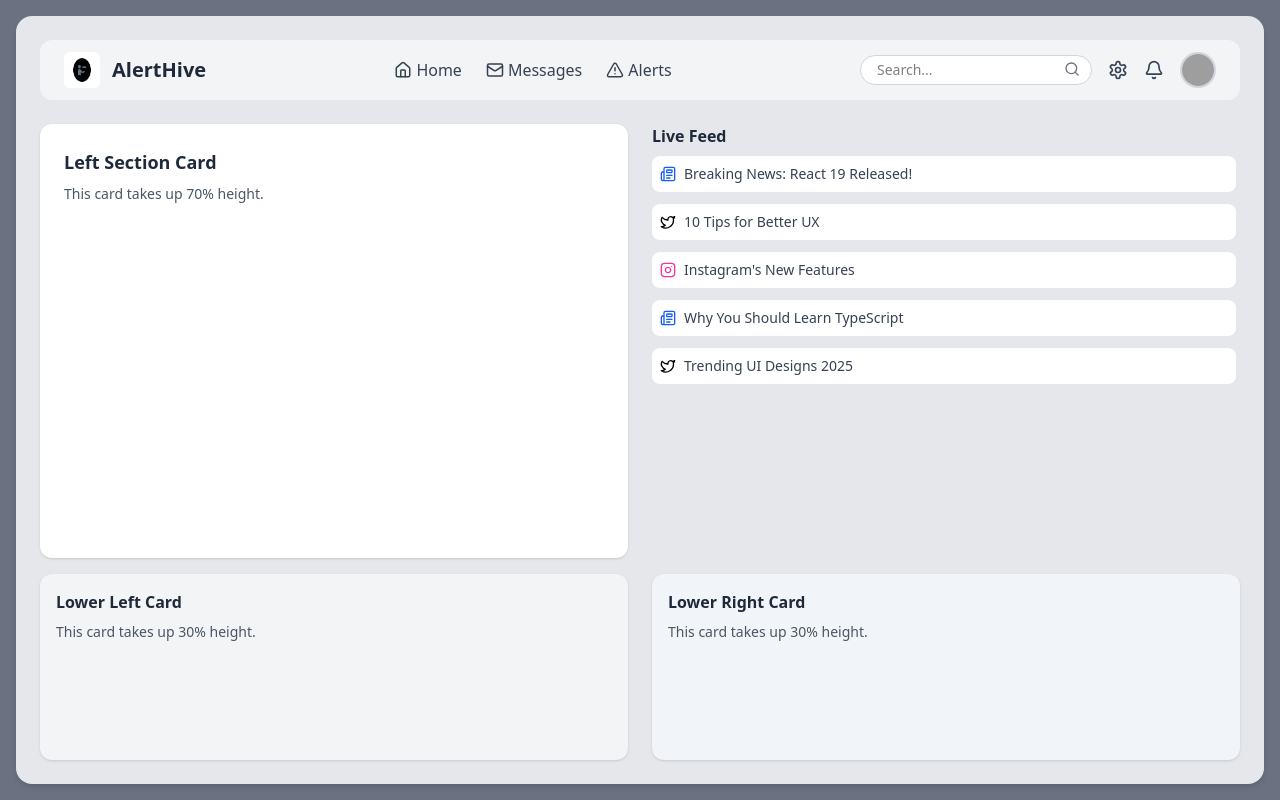
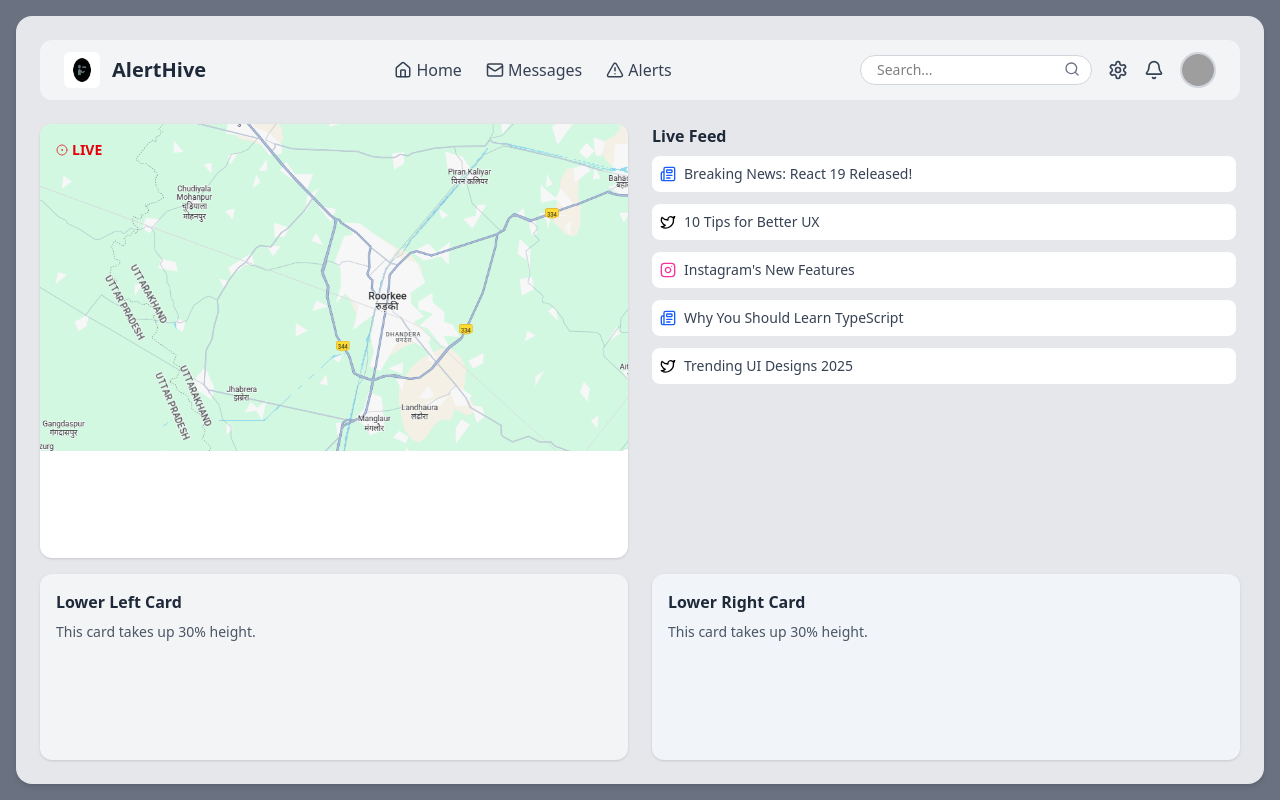
Before and after one commit to Ayushkumarsinha123/AlertHive, a React (Vite) app in the folder Frontend/: page / in a window 1280 px wide. Built offline with nearby package versions, Linux system fonts and the light colour scheme; grey boxes are pictures that could not be loaded.

Commit message:
Added map image in Card1

```diff
--- a/Frontend/src/components/Card1.jsx
+++ b/Frontend/src/components/Card1.jsx
@@ -1,8 +1,30 @@
-export default function Card({ title, children }) {
+import { CircleDot } from "lucide-react";
+import demonMap from "/demo-map.png";
+
+export default function Card({ title }) {
   return (
-    <div className="bg-white rounded-xl p-6 shadow-sm h-full flex flex-col">
-      {title && <h2 className="text-lg font-semibold text-gray-800 mb-2">{title}</h2>}
-      <div className="text-sm text-gray-600 flex-grow">{children}</div>
+    <div className="bg-white rounded-xl shadow-sm h-full flex flex-col relative overflow-hidden">
+      {/* Live Icon */}
+      <div className="absolute top-4 left-4 flex items-center gap-1 text-red-600 text-sm font-semibold z-10">
+        <CircleDot className="w-3 h-3 animate-pulse" />
+        LIVE
+      </div>
+
+      {/* Optional Title */}
+      {title && (
+        <h2 className="text-lg font-semibold text-gray-800 mb-2 z-10">
+          {title}
+        </h2>
+      )}
+
+      {/* Fixed height map container */}
+      <div className="rounded-lg overflow-hidden w-full h-full">
+        <img
+          src={demonMap}
+          alt="Map"
+          className=""
+        />
+      </div>
     </div>
   );
 }
--- a/Frontend/src/pages/DashboardPage.jsx
+++ b/Frontend/src/pages/DashboardPage.jsx
@@ -18,7 +18,7 @@ export default function Dashboard() {
             {/* LEFT COLUMN */}
             <div className="col-span-12 md:col-span-6 h-full flex flex-col gap-4">
               <div className="flex-grow basis-[70%]">
-                <Card title="Left Section Card">
+                <Card title="">
                   This card takes up 70% height.
                 </Card>
               </div>
```
Also changed, not shown: Frontend/public/demo-map.png (added).
